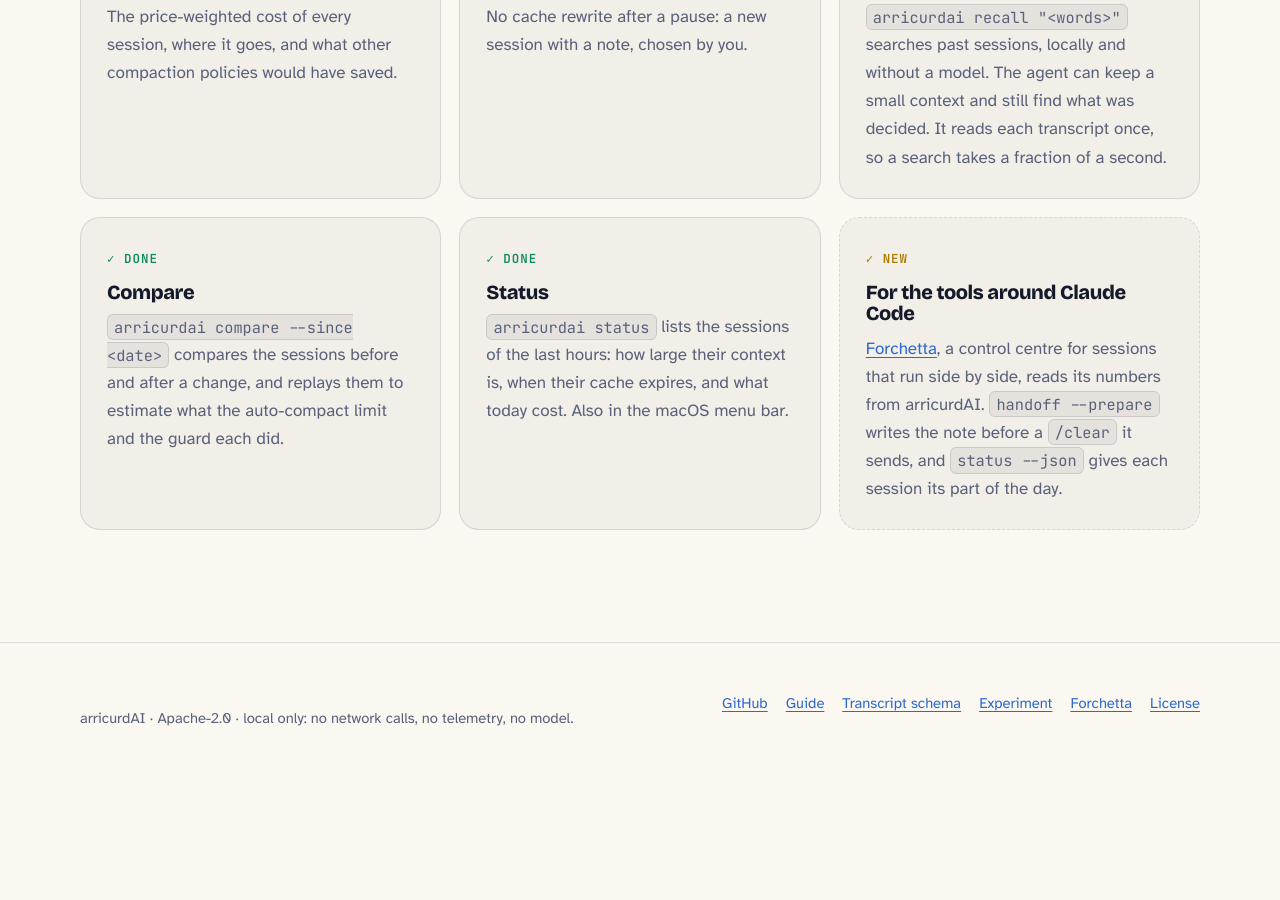
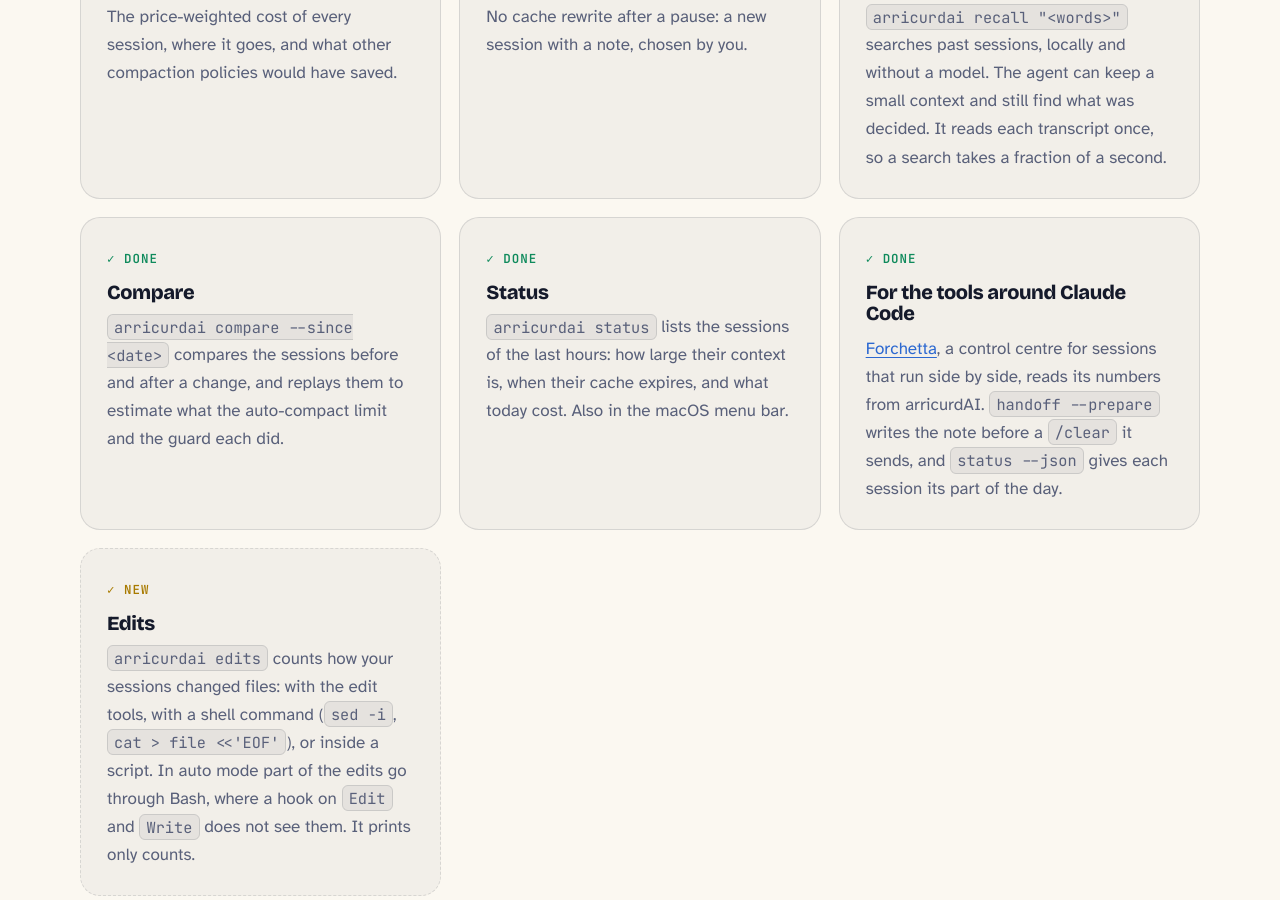
Before and after one commit to alessiodonato/arricurdai, a website: page docs/index.html in a window 1280 px wide. Shown: the part 5330-6230 px from the top of the page. Before the commit the page ends 6139 px from the top, so only its background shows below. Drawn offline with nearby package versions, Linux system fonts and the light colour scheme.

Commit message:
Version 0.6.0: edits, how your sessions changed files
arricurdai edits counts the edits of the last days by how they were made: with the edit tools, with a shell command whose line names the file, or inside a script that names it. The site lists it in the roadmap.

```diff
--- a/docs/index.html
+++ b/docs/index.html
@@ -532,7 +532,8 @@ arricurdai profile --project /path/to/project</code></pre></div>
     <article class="card phase done reveal"><span class="status">✓ Done</span><h3>Recall</h3><p><code>arricurdai recall "&lt;words&gt;"</code> searches past sessions, locally and without a model. The agent can keep a small context and still find what was decided. It reads each transcript once, so a search takes a fraction of a second.</p></article>
     <article class="card phase done reveal"><span class="status">✓ Done</span><h3>Compare</h3><p><code>arricurdai compare --since &lt;date&gt;</code> compares the sessions before and after a change, and replays them to estimate what the auto-compact limit and the guard each did.</p></article>
     <article class="card phase done reveal"><span class="status">✓ Done</span><h3>Status</h3><p><code>arricurdai status</code> lists the sessions of the last hours: how large their context is, when their cache expires, and what today cost. Also in the macOS menu bar.</p></article>
-    <article class="card phase next reveal"><span class="status">✓ New</span><h3>For the tools around Claude Code</h3><p><a href="https://github.com/alessiodonato/forchetta">Forchetta</a>, a control centre for sessions that run side by side, reads its numbers from arricurdAI. <code>handoff --prepare</code> writes the note before a <code>/clear</code> it sends, and <code>status --json</code> gives each session its part of the day.</p></article>
+    <article class="card phase done reveal"><span class="status">✓ Done</span><h3>For the tools around Claude Code</h3><p><a href="https://github.com/alessiodonato/forchetta">Forchetta</a>, a control centre for sessions that run side by side, reads its numbers from arricurdAI. <code>handoff --prepare</code> writes the note before a <code>/clear</code> it sends, and <code>status --json</code> gives each session its part of the day.</p></article>
+    <article class="card phase next reveal"><span class="status">✓ New</span><h3>Edits</h3><p><code>arricurdai edits</code> counts how your sessions changed files: with the edit tools, with a shell command (<code>sed -i</code>, <code>cat &gt; file &lt;&lt;'EOF'</code>), or inside a script. In auto mode part of the edits go through Bash, where a hook on <code>Edit</code> and <code>Write</code> does not see them. It prints only counts.</p></article>
   </div>
 </section>
 
--- a/packages/cli/package.json
+++ b/packages/cli/package.json
@@ -1,6 +1,6 @@
 {
   "name": "arricurdai",
-  "version": "0.5.0",
+  "version": "0.6.0",
   "description": "Shows where the tokens of a Claude Code project go, stops costly resumes, and finds what earlier sessions said. Local files only.",
   "license": "Apache-2.0",
   "repository": {
```
